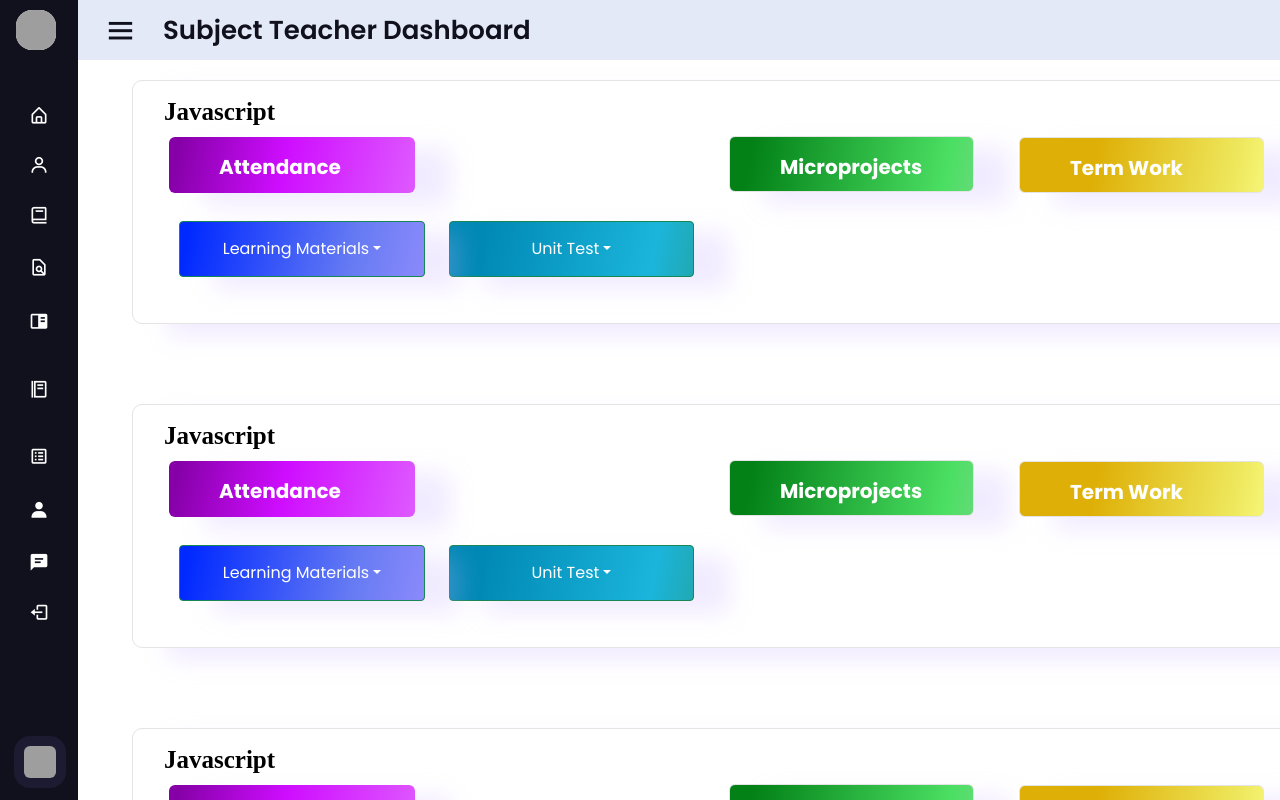
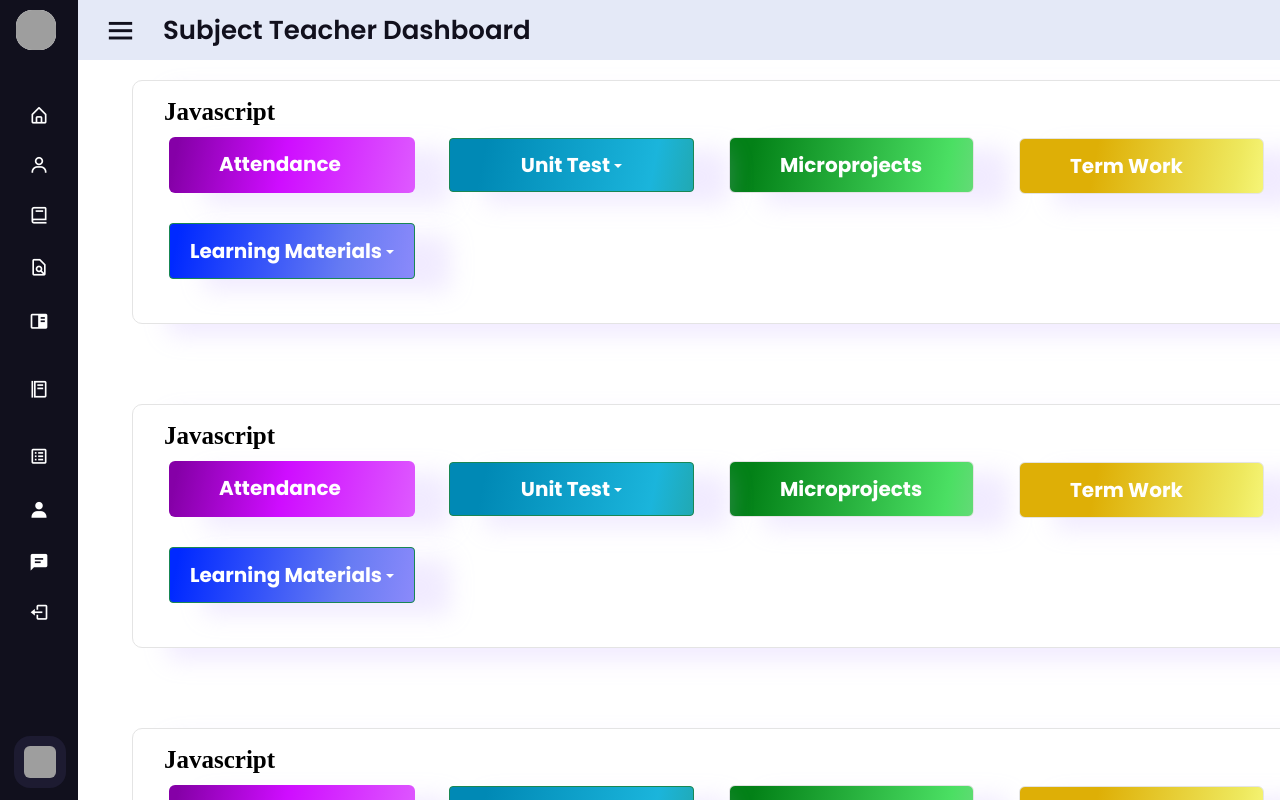
Before and after one commit to PranavShelke4/IT, a React (Create React App) app: page /course in a window 1280 px wide. Shown: the top 800 px of the page. Built offline with nearby package versions, Linux system fonts and the light colour scheme; grey boxes are pictures that could not be loaded.

Commit message:
course page done.

```diff
--- a/src/components/SubjectTeacher/Course/subject.css
+++ b/src/components/SubjectTeacher/Course/subject.css
@@ -47,9 +47,16 @@
 
   .attend_label{
     position: absolute;
-    margin-top: 15px;
+    padding-top: 12px;
     margin-left: 50px;
+    /* margin-top: -50px; */
 
+    color: white;
+    font-weight: bold;
+    font-size: 20px;
+  }
+
+  .attend_label1{
     color: white;
     font-weight: bold;
     font-size: 20px;
@@ -57,10 +64,10 @@
 
   .ut{
     width: 245px;
-  height: 56px;
+    height: 54px;
 
     margin-left: 300px;
-    margin-top: -55px;
+    margin-top: -12.6rem  !important;
 
   background: linear-gradient(101.44deg, #0089B5 14.59%, rgba(27, 187, 238, 0.88) 82.65%, rgba(51, 194, 239, 0.45) 110.59%);
   border: 0.5px solid #E4E4E4;
@@ -83,7 +90,7 @@
   top: 156px;
 
   margin-left: 580px;
-  margin-top: -57px;
+  margin-top: -5rem;
 
   background: linear-gradient(100.38deg, #038117 9.5%, rgba(1, 210, 35, 0.71) 88.24%, rgba(36, 198, 62, 0.67) 104.42%);
   border: 0.5px solid #E4E4E4;
@@ -117,9 +124,9 @@
   border-radius: 6px;
   }
   .learn_label{
-    position: absolute;
+    /* position: absolute; */
     margin-top: 15px;
-    margin-left: 30px;
+    /* margin-left: 30px; */
 
     color: white;
     font-weight: bold;
--- a/src/components/SubjectTeacher/Course/subject.js
+++ b/src/components/SubjectTeacher/Course/subject.js
@@ -1,7 +1,6 @@
 import React from 'react';
 import { Dropdown } from 'react-bootstrap';
 import './subject.css';
-
 
 
 function subject(){
@@ -12,14 +11,14 @@ function subject(){
         <div className="sub sub1">
 
     <label className="s1">Javascript</label>
-    <div className="attendance">
+    <a rel="noreferrer" target='_blank' href='https://docs.google.com/spreadsheets/d/1Z_u2e43DTCcqVu94ZlK28AmcHntjzpeFreV3FIzQO8I/edit#gid=0'><div className="attendance">
       <span className="attend_label">Attendance</span>
-    </div>
+    </div></a>
 
       <div>
       <Dropdown>
-        <Dropdown.Toggle className="ut attend_label" variant="success" id="dropdown-basic">
-          <span> Unit Test</span>
+        <Dropdown.Toggle className="ut" variant="success" id="dropdown-basic">
+          <span className='attend_label1'> Unit Test</span>
         </Dropdown.Toggle>
 
       <Dropdown.Menu>
@@ -31,20 +30,17 @@ function subject(){
       </div>
     {/* </div> */}
 
-    <div className="microproject">
+    <a rel="noreferrer" target='_blank' href='https://docs.google.com/spreadsheets/d/1Z_u2e43DTCcqVu94ZlK28AmcHntjzpeFreV3FIzQO8I/edit#gid=0'><div className="microproject">
       <span className="attend_label">Microprojects</span>
-    </div>
+    </div></a>
 
-    <div className="term_work">
+    <a rel="noreferrer" target='_blank' href='https://docs.google.com/spreadsheets/d/1Z_u2e43DTCcqVu94ZlK28AmcHntjzpeFreV3FIzQO8I/edit#gid=0'><div className="term_work">
       <span className="attend_label">Term Work</span>
-    </div>
-
-
-
+    </div></a>
 
       <Dropdown>
-        <Dropdown.Toggle className="learn learn_label" variant="success" id="dropdown-basic">
-        <span className="">Learning Materials</span>
+        <Dropdown.Toggle className="learn " variant="success" id="dropdown-basic">
+        <span className="learn_label">Learning Materials</span>
         </Dropdown.Toggle>
 
       <Dropdown.Menu>
```
